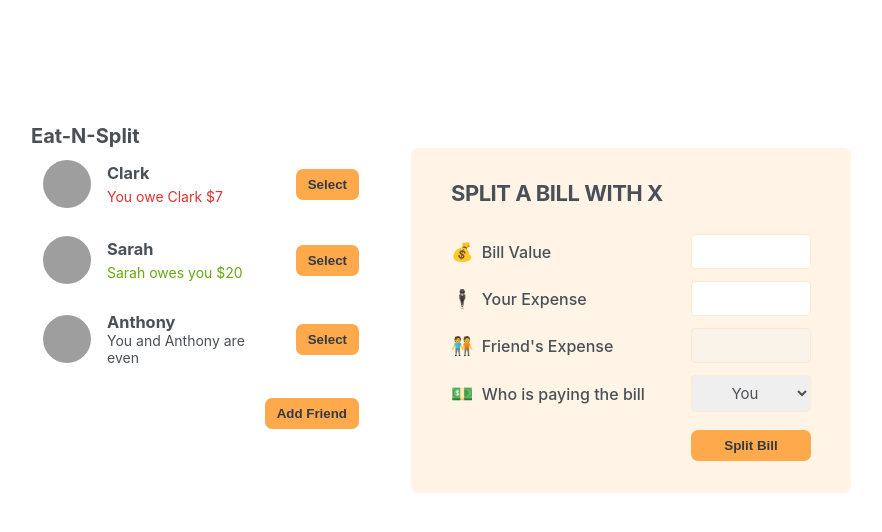
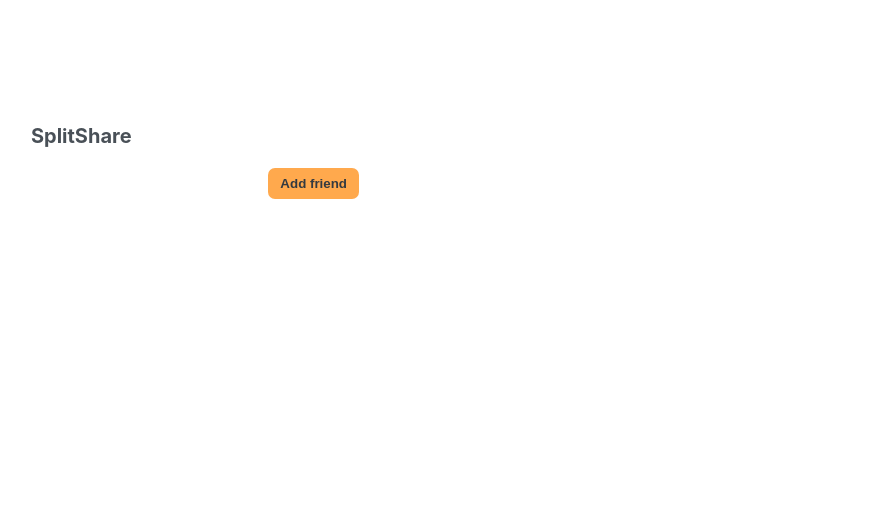
Before and after one commit to ManasGitRep/Eat-n-Split-React, a React (Create React App) app: page / in a window 1280 px wide. Shown: the top 532 px of the page, without its empty margins (199-1081 px from the left). Built offline with nearby package versions, Linux system fonts and the light colour scheme; grey boxes are pictures that could not be loaded.

Commit message:
completed eat-n-split webapp.

```diff
--- a/src/App.js
+++ b/src/App.js
@@ -21,36 +21,6 @@
   },
 ];
 
-export default function App() {
-  const [friends, setFriends] = useState(initialFriends);
-  const [showAddFriend, setShowAddFriend] = useState(false);
-
-  function toggleAddFriend() {
-    setShowAddFriend((prevShowAddFriend) => !prevShowAddFriend);
-  }
-
-  function handleAddFriend(friend) {
-    setFriends((prevFriends) => [...prevFriends, friend]);
-    setShowAddFriend(false);
-  }
-
-  return (
-    <>
-      <h1>Eat-N-Split</h1>
-      <div className="app">
-        <div className="sidebar">
-          <FriendsList friends={friends} />
-          {showAddFriend && <FormAddFriend onAddFriend={handleAddFriend} />}
-          <Button onClick={toggleAddFriend}>
-            {showAddFriend ? "Close" : "Add Friend"}
-          </Button>
-        </div>
-        <FormSplitBill />
-      </div>
-    </>
-  );
-}
-
 function Button({ children, onClick }) {
   return (
     <button className="button" onClick={onClick}>
@@ -59,33 +29,106 @@
   );
 }
 
-function FriendsList({ friends }) {
+export default function App() {
+  const [friends, setFriends] = useState([]);
+  const [showAddFriend, setShowAddFriend] = useState(false);
+  const [selectedFriend, setSelectedFriend] = useState(null);
+
+  function handleShowAddFriend() {
+    setShowAddFriend((show) => !show);
+  }
+
+  function handleAddFriend(friend) {
+    setFriends((friends) => [...friends, friend]);
+    setShowAddFriend(false);
+  }
+
+  function handleSelection(friend) {
+    // setSelectedFriend(friend);
+    setSelectedFriend((cur) => (cur?.id === friend.id ? null : friend));
+    setShowAddFriend(false);
+  }
+
+  function handleSplitBill(value) {
+    setFriends((friends) =>
+      friends.map((friend) =>
+        friend.id === selectedFriend.id
+          ? { ...friend, balance: friend.balance + value }
+          : friend
+      )
+    );
+
+    setSelectedFriend(null);
+  }
+
+  return (
+    <>
+      <h1>SplitShare</h1>
+      <div className="app">
+        <div className="sidebar">
+          <FriendsList
+            friends={friends}
+            selectedFriend={selectedFriend}
+            onSelection={handleSelection}
+          />
+
+          {showAddFriend && <FormAddFriend onAddFriend={handleAddFriend} />}
+
+          <Button onClick={handleShowAddFriend}>
+            {showAddFriend ? "Close" : "Add friend"}
+          </Button>
+        </div>
+
+        {selectedFriend && (
+          <FormSplitBill
+            selectedFriend={selectedFriend}
+            onSplitBill={handleSplitBill}
+            key={selectedFriend.id}
+          />
+        )}
+      </div>
+    </>
+  );
+}
+
+function FriendsList({ friends, onSelection, selectedFriend }) {
   return (
     <ul>
       {friends.map((friend) => (
-        <Friend friend={friend} key={friend.id} />
+        <Friend
+          friend={friend}
+          key={friend.id}
+          selectedFriend={selectedFriend}
+          onSelection={onSelection}
+        />
       ))}
     </ul>
   );
 }
 
-function Friend({ friend }) {
+function Friend({ friend, onSelection, selectedFriend }) {
+  const isSelected = selectedFriend?.id === friend.id;
+
   return (
-    <li>
+    <li className={isSelected ? "selected" : ""}>
       <img src={friend.image} alt={friend.name} />
       <h3>{friend.name}</h3>
+
       {friend.balance < 0 && (
         <p className="red">
-          You owe {friend.name} ${Math.abs(friend.balance)}
+          You owe {friend.name} {Math.abs(friend.balance)}€
         </p>
       )}
       {friend.balance > 0 && (
         <p className="green">
-          {friend.name} owes you ${Math.abs(friend.balance)}
+          {friend.name} owes you {Math.abs(friend.balance)}€
         </p>
       )}
       {friend.balance === 0 && <p>You and {friend.name} are even</p>}
-      <Button>Select</Button>
+
+      <Button onClick={() => onSelection(friend)}>
+        {isSelected ? "Close" : "Select"}
+      </Button>
     </li>
   );
 }
@@ -96,57 +139,92 @@
 
   function handleSubmit(e) {
     e.preventDefault();
+
     if (!name || !image) return;
 
     const id = crypto.randomUUID();
     const newFriend = {
       id,
       name,
-      image: `${image}?u=${id}`,
+      image: `${image}?=${id}`,
       balance: 0,
     };
 
     onAddFriend(newFriend);
+
+    setName("");
     setImage("https://i.pravatar.cc/48");
-    setName("");
   }
 
   return (
     <form className="form-add-friend" onSubmit={handleSubmit}>
-      <label>🧑‍🤝‍🧑Name</label>
+      <label>👫Name</label>
       <input
         type="text"
         value={name}
         onChange={(e) => setName(e.target.value)}
       />
 
-      <label>🌇Image URL</label>
+      <label>🌄 Image URL</label>
       <input
         type="text"
         value={image}
         onChange={(e) => setImage(e.target.value)}
       />
+
       <Button>Add</Button>
     </form>
   );
 }
 
-function FormSplitBill() {
+function FormSplitBill({ selectedFriend, onSplitBill }) {
+  const [bill, setBill] = useState("");
+  const [paidByUser, setPaidByUser] = useState("");
+  const paidByFriend = bill ? bill - paidByUser : "";
+  const [whoIsPaying, setWhoIsPaying] = useState("user");
+
+  function handleSubmit(e) {
+    e.preventDefault();
+
+    if (!bill || !paidByUser) return;
+    onSplitBill(whoIsPaying === "user" ? paidByFriend : -paidByUser);
+  }
+
   return (
-    <form className="form-split-bill">
-      <h2>Split a bill with X</h2>
-      <label>💰 Bill Value</label>
-      <input type="text" />
-      <label>🕴🏽 Your Expense</label>
-      <input type="text" />
-      <label>🧑‍🤝‍🧑 Friend's Expense</label>
-      <input type="text" disabled />
-      <label>💵 Who is paying the bill</label>
-      <select>
+    <form className="form-split-bill" onSubmit={handleSubmit}>
+      <h2>Split a bill with {selectedFriend.name}</h2>
+
+      <label>💰 Bill value</label>
+      <input
+        type="text"
+        value={bill}
+        onChange={(e) => setBill(Number(e.target.value))}
+      />
+
+      <label>🧍‍♀️ Your expense</label>
+      <input
+        type="text"
+        value={paidByUser}
+        onChange={(e) =>
+          setPaidByUser(
+            Number(e.target.value) > bill ? paidByUser : Number(e.target.value)
+          )
+        }
+      />
+
+      <label>👫 {selectedFriend.name}'s expense</label>
+      <input type="text" disabled value={paidByFriend} />
+
+      <label>🤑 Who is paying the bill</label>
+      <select
+        value={whoIsPaying}
+        onChange={(e) => setWhoIsPaying(e.target.value)}
+      >
         <option value="user">You</option>
-        <option value="X">X</option>
+        <option value="friend">{selectedFriend.name}</option>
       </select>
-      <Button>Split Bill</Button>
+
+      <Button>Split bill</Button>
     </form>
   );
 }
```
